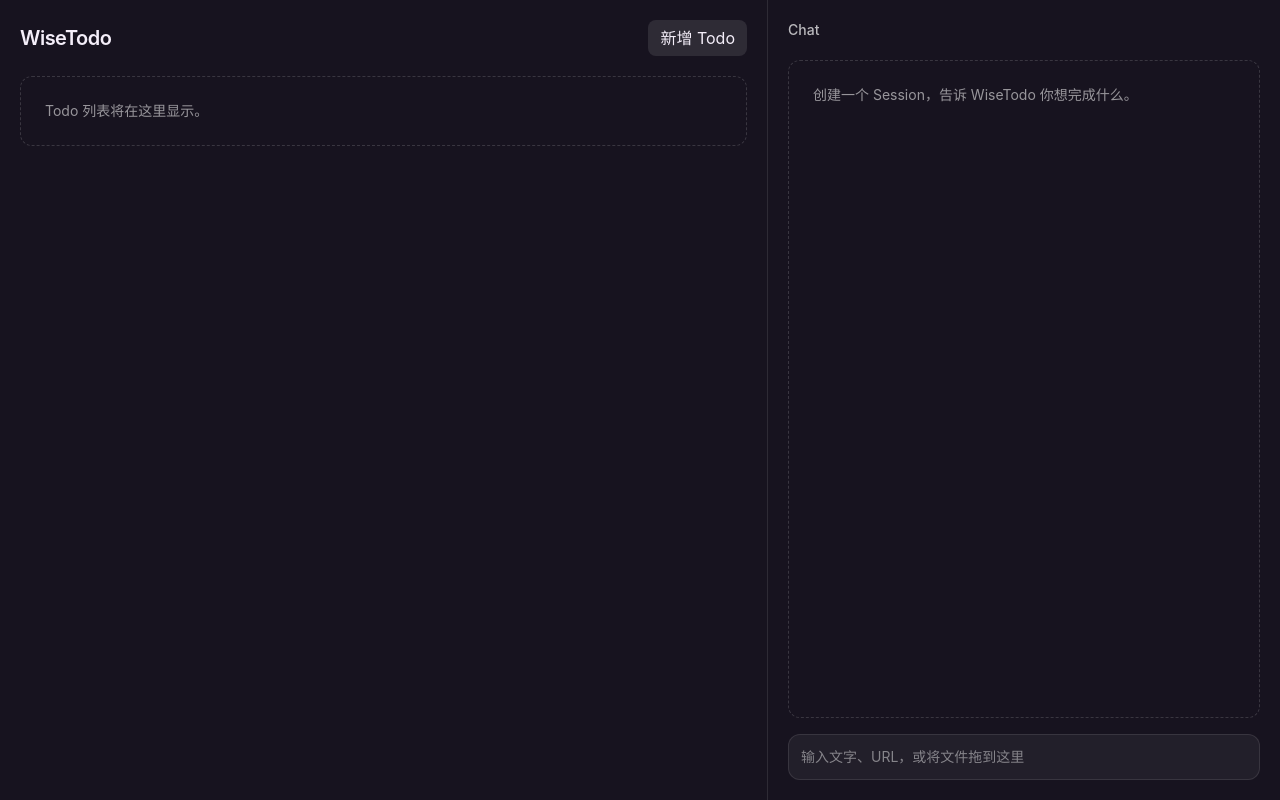
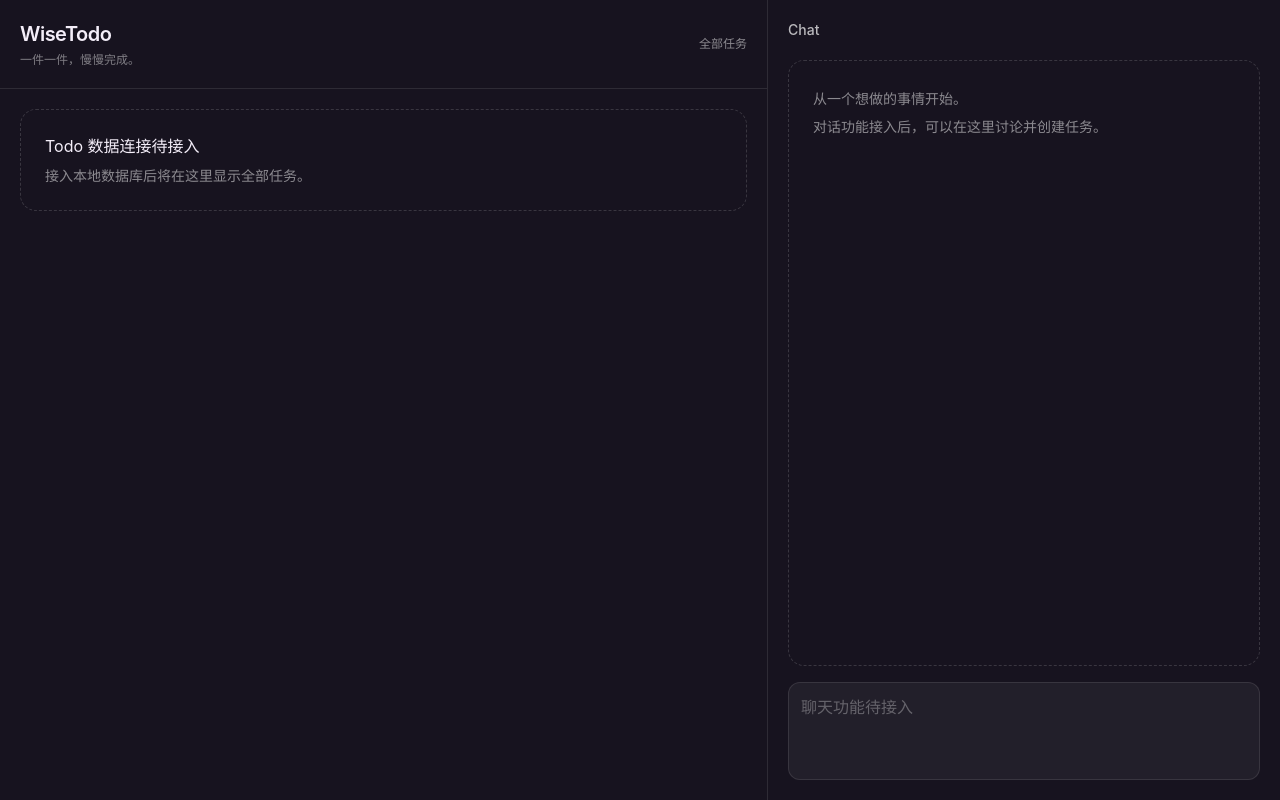
Before and after one commit to LisaQueen00/wisetodo, a React (Vite) app: page / in a window 1280 px wide. Built offline with nearby package versions, Linux system fonts and the light colour scheme.

Commit message:
feat(ui): add split workspace and full todo list view

```diff
--- a/src/App.tsx
+++ b/src/App.tsx
@@ -1,26 +1,35 @@
-function App() {
+import { TodoWorkspace } from "./todos/TodoWorkspace";
+import type { LoadTodos } from "./todos/types";
+
+function App({ loadTodos, preview = false }: { loadTodos?: LoadTodos; preview?: boolean }) {
   return (
-    <main className="grid min-h-screen grid-cols-[3fr_2fr] bg-[var(--surface-window)] text-[var(--text-primary)]">
-      <section className="border-r border-white/10 p-5">
-        <header className="mb-5 flex items-center justify-between">
-          <h1 className="text-xl font-semibold tracking-tight">WiseTodo</h1>
-          <button className="rounded-lg bg-white/10 px-3 py-1.5 text-sm hover:bg-white/15">
-            新增 Todo
-          </button>
+    <main className="grid h-dvh min-h-[520px] grid-cols-[minmax(0,3fr)_minmax(0,2fr)] overflow-hidden bg-[var(--surface-window)] text-[var(--text-primary)]">
+      <section aria-label="Todo 工作区" className="flex min-h-0 min-w-0 flex-col border-r border-white/10">
+        <header className="flex shrink-0 items-center justify-between gap-3 border-b border-white/10 p-5">
+          <div>
+            <h1 className="text-xl font-semibold tracking-tight">WiseTodo</h1>
+            <p className="mt-1 text-xs text-white/45">一件一件，慢慢完成。</p>
+          </div>
+          <span className="text-xs text-white/50">全部任务</span>
         </header>
-        <div className="rounded-xl border border-dashed border-white/15 p-6 text-sm text-white/55">
-          Todo 列表将在这里显示。
+        <div className="min-h-0 flex-1 overflow-y-auto p-5" tabIndex={0} aria-label="Todo 列表滚动区">
+          {preview && <p className="mb-4 rounded-lg bg-white/5 p-3 text-xs text-white/60">示例数据预览 · 不会写入数据库</p>}
+          {loadTodos ? <TodoWorkspace key={preview ? "preview" : "live"} loadTodos={loadTodos} /> : (
+            <div role="status" className="rounded-2xl border border-dashed border-white/15 p-6">
+              <p>Todo 数据连接待接入</p>
+              <p className="mt-2 text-sm text-white/50">接入本地数据库后将在这里显示全部任务。</p>
+            </div>
+          )}
         </div>
       </section>
 
-      <aside className="flex min-w-0 flex-col p-5">
-        <h2 className="mb-5 text-sm font-medium text-white/70">Chat</h2>
-        <div className="flex-1 rounded-xl border border-dashed border-white/15 p-6 text-sm text-white/55">
-          创建一个 Session，告诉 WiseTodo 你想完成什么。
+      <aside aria-label="Chat 工作区" className="flex min-h-0 min-w-0 flex-col p-5">
+        <h2 className="mb-5 shrink-0 text-sm font-medium text-white/70">Chat</h2>
+        <div className="min-h-0 flex-1 overflow-y-auto rounded-2xl border border-dashed border-white/15 p-6 text-sm leading-7 text-white/50">
+          从一个想做的事情开始。<br />对话功能接入后，可以在这里讨论并创建任务。
         </div>
-        <div className="mt-4 rounded-xl border border-white/10 bg-white/5 p-3 text-sm text-white/45">
-          输入文字、URL，或将文件拖到这里
-        </div>
+        <textarea disabled aria-label="聊天输入（待接入）" placeholder="聊天功能待接入" rows={3}
+          className="mt-4 w-full shrink-0 resize-none rounded-xl border border-white/10 bg-white/5 p-3 text-sm placeholder:text-white/30" />
       </aside>
     </main>
   );
--- a/src/main.tsx
+++ b/src/main.tsx
@@ -3,8 +3,14 @@ import { createRoot } from "react-dom/client";
 import App from "./App";
 import "./styles.css";
 
-createRoot(document.getElementById("root")!).render(
-  <StrictMode>
-    <App />
-  </StrictMode>,
-);
+async function mount() {
+  const preview = import.meta.env.DEV && new URLSearchParams(window.location.search).get("preview") === "todos";
+  const loadTodos = preview ? (await import("./todos/preview")).loadPreviewTodos : undefined;
+  createRoot(document.getElementById("root")!).render(
+    <StrictMode>
+      <App loadTodos={loadTodos} preview={preview} />
+    </StrictMode>,
+  );
+}
+
+void mount();
--- a/src/styles.css
+++ b/src/styles.css
@@ -32,3 +32,20 @@ input,
 textarea {
   font: inherit;
 }
+
+progress {
+  appearance: none;
+  border: none;
+  border-radius: 999px;
+  overflow: hidden;
+  background: #ffffff14;
+}
+
+progress::-webkit-progress-bar { background: #ffffff14; }
+progress::-webkit-progress-value { background: var(--priority-normal); }
+progress::-moz-progress-bar { background: var(--priority-normal); }
+
+:focus-visible {
+  outline: 2px solid var(--priority-normal);
+  outline-offset: 3px;
+}
--- /dev/null
+++ b/src/todos/TodoWorkspace.tsx
@@ -0,0 +1,53 @@
+import { useEffect, useState } from "react";
+import type { LoadTodos, Todo } from "./types";
+
+type State = { status: "loading" } | { status: "error" } | { status: "ready"; todos: Todo[] };
+
+export function TodoWorkspace({ loadTodos }: { loadTodos: LoadTodos }) {
+  const [state, setState] = useState<State>({ status: "loading" });
+  const [attempt, setAttempt] = useState(0);
+  useEffect(() => {
+    let active = true;
+    Promise.resolve().then(loadTodos).then(
+      (todos) => { if (active) setState({ status: "ready", todos }); },
+      () => { if (active) setState({ status: "error" }); },
+    );
+    return () => { active = false; };
+  }, [loadTodos, attempt]);
+
+  if (state.status === "loading") return <p role="status">正在读取 Todo…</p>;
+  if (state.status === "error") return (
+    <div role="alert" className="rounded-xl border border-white/15 p-6">
+      <p>读取 Todo 失败，请重试。</p>
+      <button className="mt-3 rounded-lg bg-white/10 px-3 py-2" onClick={() => {
+        setState({ status: "loading" });
+        setAttempt((value) => value + 1);
+      }}>重新读取</button>
+    </div>
+  );
+  return (
+    <>
+      <p role="status" className="mb-4 text-xs text-white/45">共 {state.todos.length} 个 Todo</p>
+      {state.todos.length === 0 ? (
+        <div className="rounded-2xl border border-dashed border-white/15 p-8 text-center">
+          <p>还没有 Todo</p><p className="mt-2 text-sm text-white/45">任务创建后会显示在这里。</p>
+        </div>
+      ) : (
+        <ul aria-label="全部 Todo" className="space-y-3">
+          {state.todos.map((todo) => (
+            <li key={todo.id} className="rounded-2xl border border-white/10 bg-[var(--surface-todo)] p-4">
+              <div className="flex items-start justify-between gap-3">
+                <h2 className="min-w-0 flex-1 whitespace-pre-wrap break-words font-medium [overflow-wrap:anywhere]">{todo.topic}</h2>
+                <span className="shrink-0 rounded-md bg-white/5 px-2 py-1 text-xs text-white/55">{todo.priority === 1 ? "高优先级" : "普通"}</span>
+              </div>
+              <div className="mt-4 flex items-center gap-3">
+                <progress aria-label={`${todo.topic}的进度`} value={todo.progress} max={1} className="h-1.5 min-w-0 flex-1" />
+                <span className="shrink-0 text-xs tabular-nums text-white/50">{Math.round(todo.progress * 100)}% · {todo.items.length} 个子项</span>
+              </div>
+            </li>
+          ))}
+        </ul>
+      )}
+    </>
+  );
+}
--- /dev/null
+++ b/src/todos/preview.ts
@@ -0,0 +1,16 @@
+import type { LoadTodos } from "./types";
+
+export const loadPreviewTodos: LoadTodos = async () => Array.from({ length: 24 }, (_, index) => ({
+  id: `preview-${index}`,
+  topic: ["阅读《示例书籍》", "学习开源项目的代码结构", "整理工作空间"][index % 3] + ` · ${index + 1}`,
+  priority: index % 3 === 0 ? 1 : 0,
+  position: index,
+  created_at: "2026-01-01T00:00:00Z",
+  updated_at: "2026-01-01T00:00:00Z",
+  items: ["第一部分", "第二部分"].map((topic, position) => ({
+    id: `preview-${index}-${position}`, todo_id: `preview-${index}`,
+    topic, position, completed: position < index % 3,
+  })),
+  progress: (index % 3) / 2,
+  completed: index % 3 === 2,
+}));
--- /dev/null
+++ b/src/todos/types.ts
@@ -0,0 +1,20 @@
+// Matches the Python Todo Service serialization.
+export interface TodoItem {
+  id: string;
+  todo_id: string;
+  topic: string;
+  completed: boolean;
+  position: number;
+}
+export interface Todo {
+  id: string;
+  topic: string;
+  priority: 0 | 1;
+  position: number;
+  created_at: string;
+  updated_at: string;
+  items: TodoItem[];
+  progress: number;
+  completed: boolean;
+}
+export type LoadTodos = () => Promise<Todo[]>;
```
Also changed, not shown: 1 other file (tests, documents, lock files or other folders).
